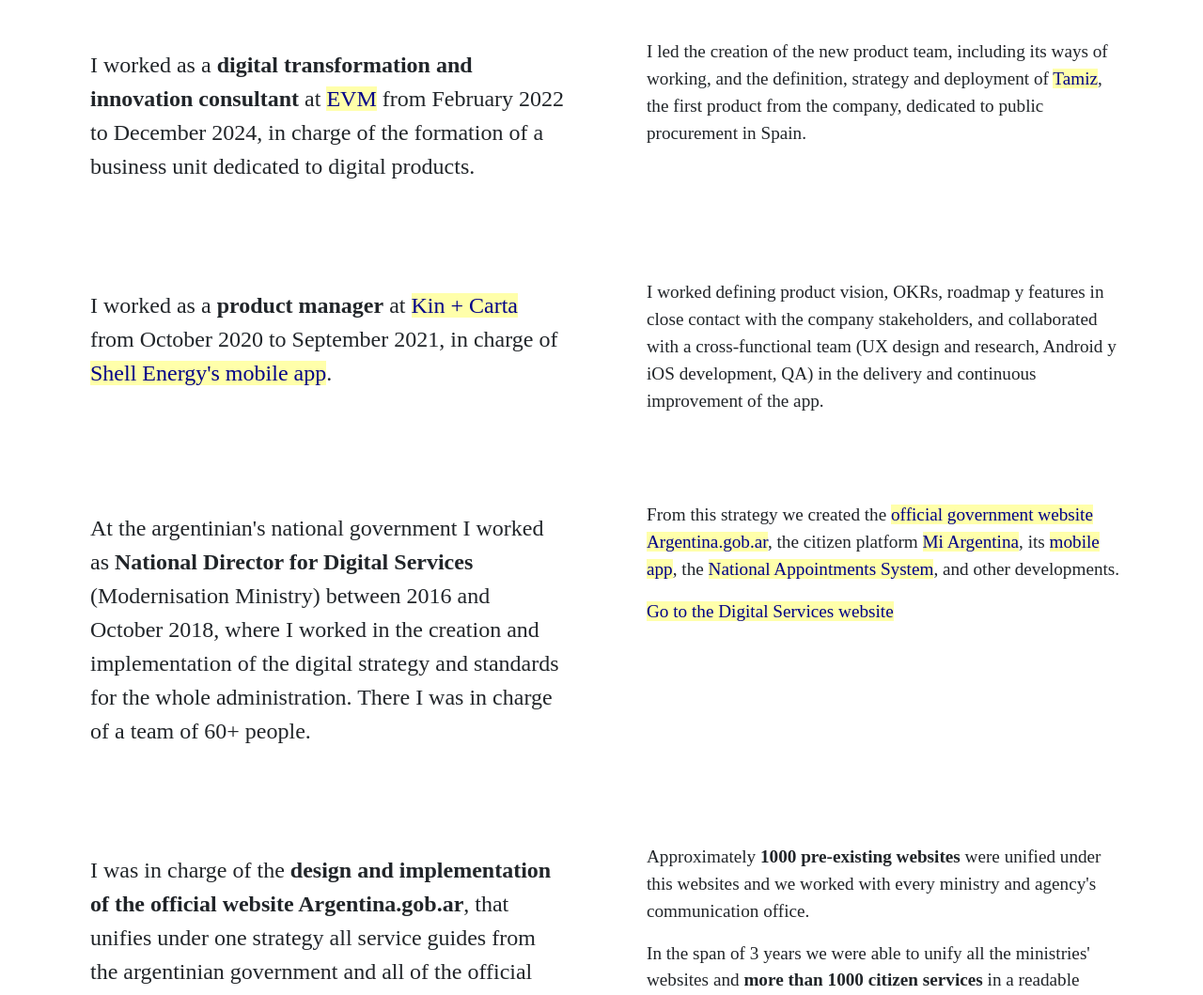
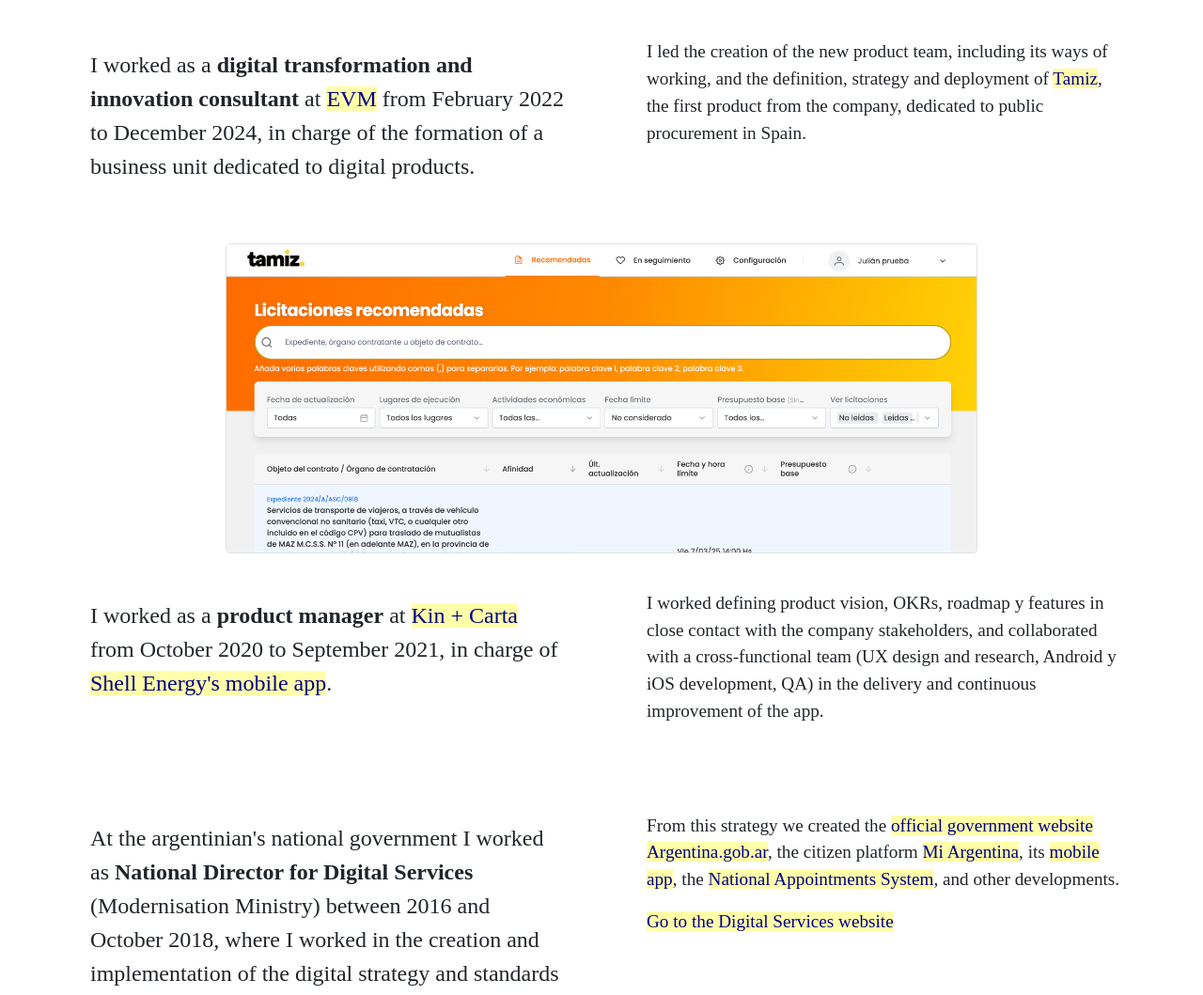
Before and after one commit to julianrod/julianrod.com, a plain HTML site: page index.html in a window 1280 px wide. Shown: the part 1388-2447 px from the top of the page at 94% size. Drawn offline with nearby package versions, Linux system fonts and the light colour scheme; a web font is replaced by a local one.

Commit message:
add image

```diff
--- a/index.html
+++ b/index.html
@@ -71,7 +71,17 @@
 
 
             </div>
+
+
+
 </div>
+
+        <div class="captura">
+
+<img src="img/tamiz.png" alt="Tamiz" class="rounded mx-auto d-block border">
+
+</div>
+
         <div class="row">
 
             <div class="col-sm izquierda">
```
Also changed, not shown: img/tamiz.png (added).
